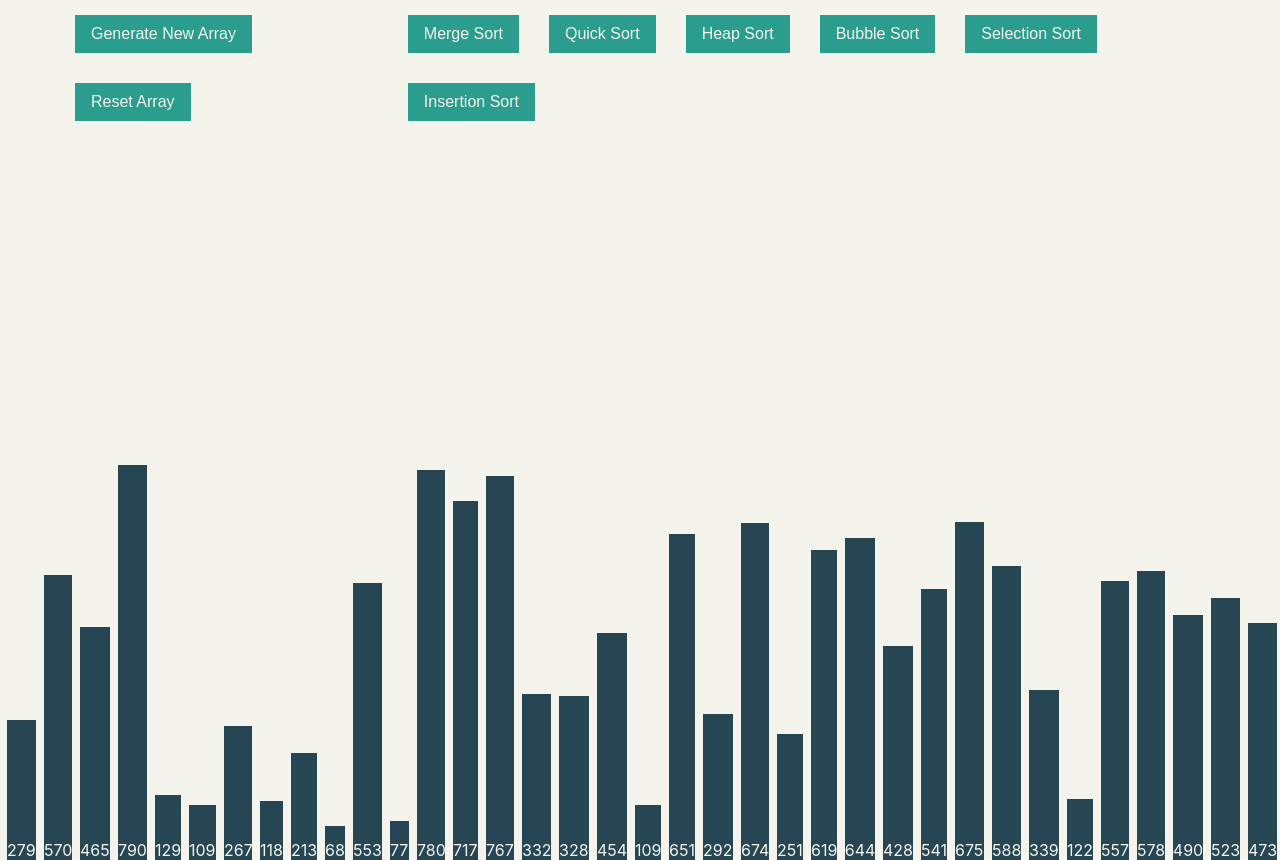
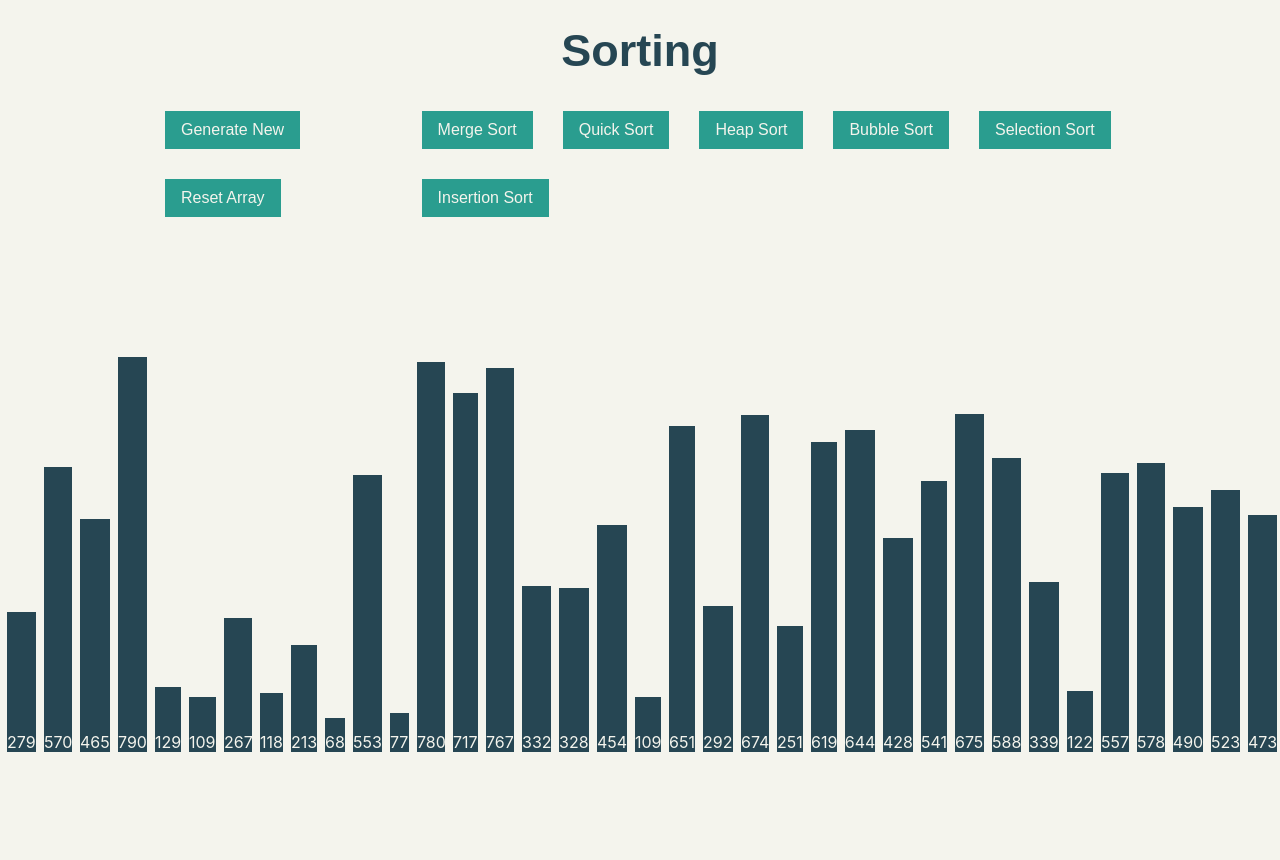
Before and after one commit to zaidsbaghal/Algorithm-Visualizer, a Nuxt app: page / in a window 1280 px wide. Shown: the top 860 px of the page. After the commit the page ends 800 px from the top, so only its background shows below. Built offline with nearby package versions, Linux system fonts and the light colour scheme.

Commit message:
changed design

```diff
--- a/pages/index.vue
+++ b/pages/index.vue
@@ -1,8 +1,15 @@
 <template>
   <div class="sort-container">
+    <div class="algorithm-container">
+      <select class="algo-select" name="algorithms" id="algorithms">
+        <option value="volvo">Sorting</option>
+        <option value="saab">Pathfinding</option>
+        <option value="mercedes">Searching</option>
+      </select>
+    </div>
     <div class="toolbar-container">
       <div class="main-buttons">
-        <button class="toolbar-button" v-on:click="genArray">Generate New Array</button>
+        <button class="toolbar-button" v-on:click="genArray">Generate New</button>
         <button class="toolbar-button" v-on:click="resetArray">Reset Array</button>
       </div>
       <div class="function-buttons">
@@ -51,7 +58,7 @@ export default {
       animations: [], // stores the animations of the current sort
       defaultArr: [], // stores the newly generated array in unsorted form
       sorted: false, // is the current array sorted?,
-      animSpeed: 50, // animation speed
+      animSpeed: 5, // animation speed
       context: this,
     };
   },
@@ -268,23 +275,51 @@ export default {
 <style lang="scss">
 @import "./assets/scss/colors.scss";
 
+select{
+  text-align-last: center;
+}
+
+.algorithm-container {
+  height: 6rem;
+  display: flex;
+  justify-content: center;
+  .algo-select {
+    display: flex;
+    justify-content: center;
+    align-items: center;
+    margin: 0 auto;
+    text-align: center;
+    width: min-content;
+    height: 100px;
+    font-size: 45px;
+    font-weight: bold;
+    cursor: pointer;
+    background-color: $alabaster;
+    border: none;
+    color: $charcoal;
+    appearance: none;
+  }
+}
+
 .sort-container {
   background-color: $alabaster;
   display: flex;
   flex-direction: column;
-  height: 100%;
+  height: 100vh;
   width: 100%;
 }
 
 .active-window {
   display: flex;
-  flex-direction: row;
+  flex-direction: column;
+  justify-content: flex-end;
+  height: 100%;
+  padding: 3rem;
 }
 
 .array-container {
   display: flex;
   flex-direction: row;
-  height: 88vh;
   width: 100%;
   justify-content: center;
   left: 100px;
@@ -307,9 +342,8 @@ export default {
 }
 
 .toolbar-container {
-  padding-left: 40px;
-  padding-right: 40px;
-  margin-bottom: 20px;
+  padding-left: 150px;
+  padding-right: 150px;
   width: 100%;
   display: flex;
   justify-content: space-between;
@@ -328,11 +362,11 @@ export default {
 }
 
 .main-buttons {
-  padding-left: 20px;
+  // padding-left: 20px;
 }
 
 .function-buttons {
-  padding-right: 20px;
+  // padding-right: 20px;
 }
 
 .toolbar-button:hover {
```
